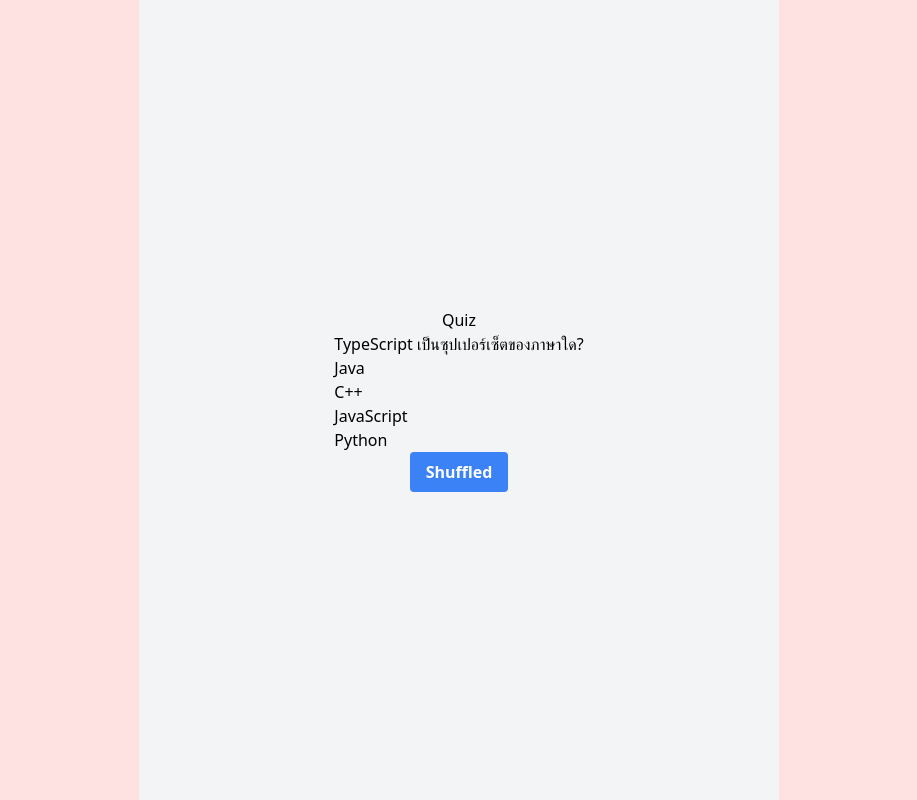
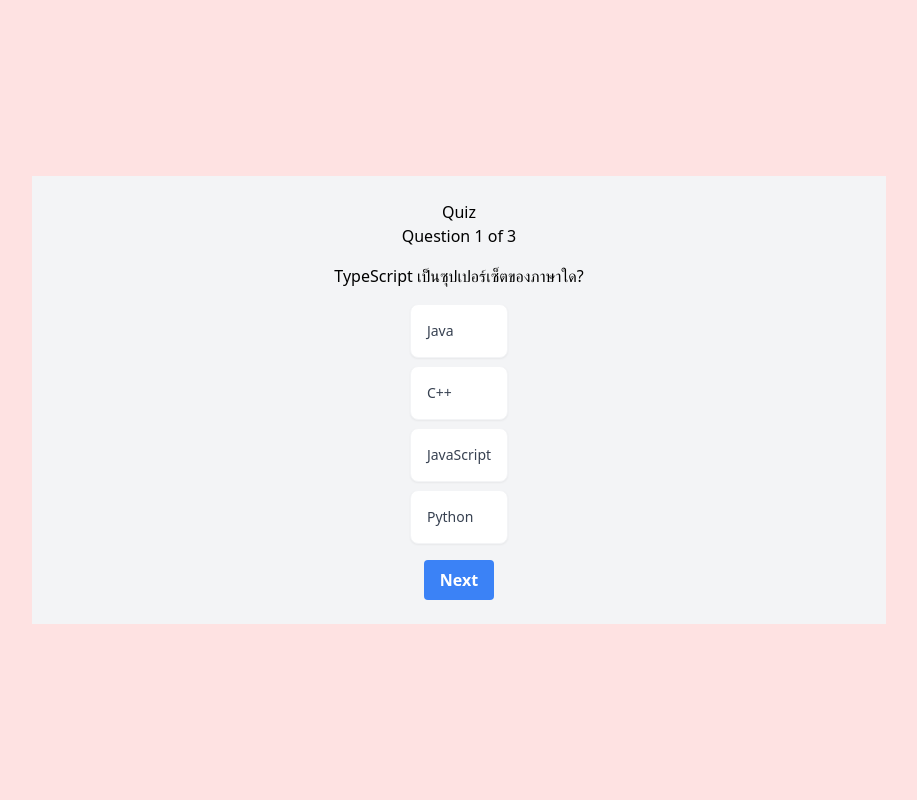
Before and after one commit to wasawin/Quiz-app, a React (Vite) app: page / in a window 1280 px wide. Both pictures are taken after a click on the button "Start Quiz". Shown: the whole page, without its empty margins (181-1098 px from the left). Built offline with nearby package versions, Linux system fonts and the light colour scheme.

Commit message:
fix Quizscreen add scorescreen

```diff
--- a/src/App.tsx
+++ b/src/App.tsx
@@ -2,14 +2,14 @@
 import StartScreen from './components/StartScreen.tsx';
 import { QuizContext } from './Context/QuizContext.tsx';
 import QuizScreen from './components/QuizScreen.tsx';
+import ResultScreen from './components/ResultScreen.tsx';
 function App() {
-  const { screen, setScreen } = useContext(QuizContext);
+  const { screen, setScreen, shuffledQuestions } = useContext(QuizContext);
   console.clear;
   function handleStart() {
+    shuffledQuestions();
     setScreen('quiz');
   }
-
-  // console.log(screen);
 
   return (
     <>
@@ -20,6 +20,7 @@
           </>
         )}
         {screen === 'quiz' && <QuizScreen />}
+        {screen === 'result' && <ResultScreen />}
       </div>
     </>
   );
--- a/src/Context/QuizContext.tsx
+++ b/src/Context/QuizContext.tsx
@@ -13,8 +13,8 @@
   setScore: React.Dispatch<React.SetStateAction<number>>;
   questions: Question[];
   setQuestions: React.Dispatch<React.SetStateAction<Question[]>>;
-  currentQuestion: number;
-  setCurrentQuestion: React.Dispatch<React.SetStateAction<number>>;
+  currentQuestionIndex: number;
+  setCurrentQuestionIndex: React.Dispatch<React.SetStateAction<number>>;
   showScore: boolean;
   setShowScore: React.Dispatch<React.SetStateAction<boolean>>;
   shuffledQuestions: () => void;
@@ -23,29 +23,15 @@
 const QuizProvider: React.FC<QuizProviderProps> = ({ children }) => {
   const [screen, setScreen] = useState<Screen>('start');
   const [questions, setQuestions] = useState<Question[]>(questionsSet);
-  const [currentQuestion, setCurrentQuestion] = useState(0);
+  const [currentQuestionIndex, setCurrentQuestionIndex] = useState(0);
   const [score, setScore] = useState(0);
   const [showScore, setShowScore] = useState(false);
 
   function shuffledQuestions() {
     const shuffled = questions.sort(() => Math.random() - 0.5);
+    setScore(0);
+
     setQuestions(shuffled);
-  }
-
-  function answerquiz(answer: number) {
-    const currentDoQuestion = questions[currentQuestion];
-    if (answer === currentDoQuestion.correctAnswer) {
-      setScore((score) => score + 1);
-    }
-  }
-
-  function nextQuestion() {
-    if (currentQuestion < questions.length - 1) {
-      setCurrentQuestion(currentQuestion + 1);
-    } else {
-      setScreen('result');
-      setShowScore(true);
-    }
   }
 
   return (
@@ -55,8 +41,8 @@
         setScreen,
         questions,
         setQuestions,
-        currentQuestion,
-        setCurrentQuestion,
+        currentQuestionIndex,
+        setCurrentQuestionIndex,
         score,
         setScore,
         showScore,
--- a/src/components/QuizScreen.tsx
+++ b/src/components/QuizScreen.tsx
@@ -1,34 +1,79 @@
-import { useContext } from 'react';
+import { useContext, useEffect, useState } from 'react';
 import { QuizContext } from '../Context/QuizContext.tsx';
-import { questions } from '../data/questions.ts';
+// import { questions } from '../data/questions.ts';
 
 function QuizScreen() {
-  const { shuffledQuestions } = useContext(QuizContext);
+  const [selectedOption, setSelectedOption] = useState<number | null>(null);
+  const {
+    currentQuestionIndex,
+    setCurrentQuestionIndex,
+    setScreen,
+    questions,
+    setScore,
+  } = useContext(QuizContext);
 
-  function handleAnswer() {
-    shuffledQuestions();
-    console.log(questions[0]);
+  function handleNext() {
+    const currentDoQuestion = questions[currentQuestionIndex];
+    if (selectedOption === currentDoQuestion.correctAnswer) {
+      setScore((prevScore) => {
+        const newScore = prevScore + 1;
+        return newScore;
+      });
+    }
+
+    if (currentQuestionIndex < questions.length - 1) {
+      setCurrentQuestionIndex(currentQuestionIndex + 1);
+      setSelectedOption(null);
+    } else {
+      setScreen('result');
+    }
+  }
+
+  useEffect(() => {
+    console.log('chack questions', questions[currentQuestionIndex]);
+  }, [currentQuestionIndex, questions]);
+
+  function handleAnswer(answer: number) {
+    setSelectedOption(answer);
   }
 
   return (
-    <div className="flex flex-col items-center justify-center h-screen w-1/2 bg-gray-100">
+    <div className="flex flex-col items-center gap-4 justify-center py-6 w-2/3 bg-gray-100">
       <div className="text-center">
         <h1>Quiz</h1>
+        <p>
+          Question {currentQuestionIndex + 1} of {questions.length}
+        </p>
       </div>
 
-      <div>
-        <p>{questions[0].text}</p>
-        <p>{questions[0].options[0]}</p>
-        <p>{questions[0].options[1]}</p>
-        <p>{questions[0].options[2]}</p>
-        <p>{questions[0].options[3]}</p>
-      </div>
+      <p>{questions[currentQuestionIndex].text}</p>
+      <ul className="space-y-2">
+        {questions[currentQuestionIndex].options.map((option, index) => (
+          <li key={index}>
+            <label
+              htmlFor={option}
+              className=" flex cursor-pointer  rounded-lg border border-gray-100 bg-white p-4 text-sm font-medium shadow-sm hover:border-gray-200 has-[:checked]:border-blue-500 has-[:checked]:ring-1 has-[:checked]:ring-blue-500"
+            >
+              <input
+                type="radio"
+                name="option"
+                id={option}
+                value={option}
+                checked={selectedOption === index}
+                onChange={() => handleAnswer(index)}
+                className="sr-only"
+              />
+              <p className="text-gray-700">{option}</p>
+            </label>
+          </li>
+        ))}
+      </ul>
 
       <button
-        onClick={handleAnswer}
+        onClick={handleNext}
         className="bg-blue-500 hover:bg-blue-700 text-white font-bold py-2 px-4 rounded"
       >
-        Shuffled
+        Next
       </button>
     </div>
   );
--- /dev/null
+++ b/src/components/ResultScreen.tsx
@@ -0,0 +1,14 @@
+import { useContext } from 'react';
+import { QuizContext } from '../Context/QuizContext.tsx';
+
+function ResultScreen() {
+  const { score, questions } = useContext(QuizContext);
+
+  return (
+    <div>
+      Score : {score} of {questions.length}
+    </div>
+  );
+}
+
+export default ResultScreen;
--- a/src/data/questions.ts
+++ b/src/data/questions.ts
@@ -5,7 +5,7 @@
     id: 1,
     text: 'TypeScript เป็นซุปเปอร์เซ็ตของภาษาใด?',
     options: ['Java', 'C++', 'JavaScript', 'Python'],
-    correctAnswer: 3,
+    correctAnswer: 2,
   },
   {
     id: 2,
@@ -16,7 +16,7 @@
   {
     id: 3,
     text: 'React เป็นอะไรบ้าง?',
-    options: ['Framework', 'Library', 'Framework', 'Framework'],
-    correctAnswer: 2,
+    options: ['Framework', 'Library', 'Tools', 'Database'],
+    correctAnswer: 1,
   },
 ];
--- a/src/types/quiz.ts
+++ b/src/types/quiz.ts
@@ -6,7 +6,7 @@
 }
 
 export interface QuizState {
-  currentQuestion: number;
+  currentQuestionIndex: number;
   answers: number[];
   score: number;
 }
```
